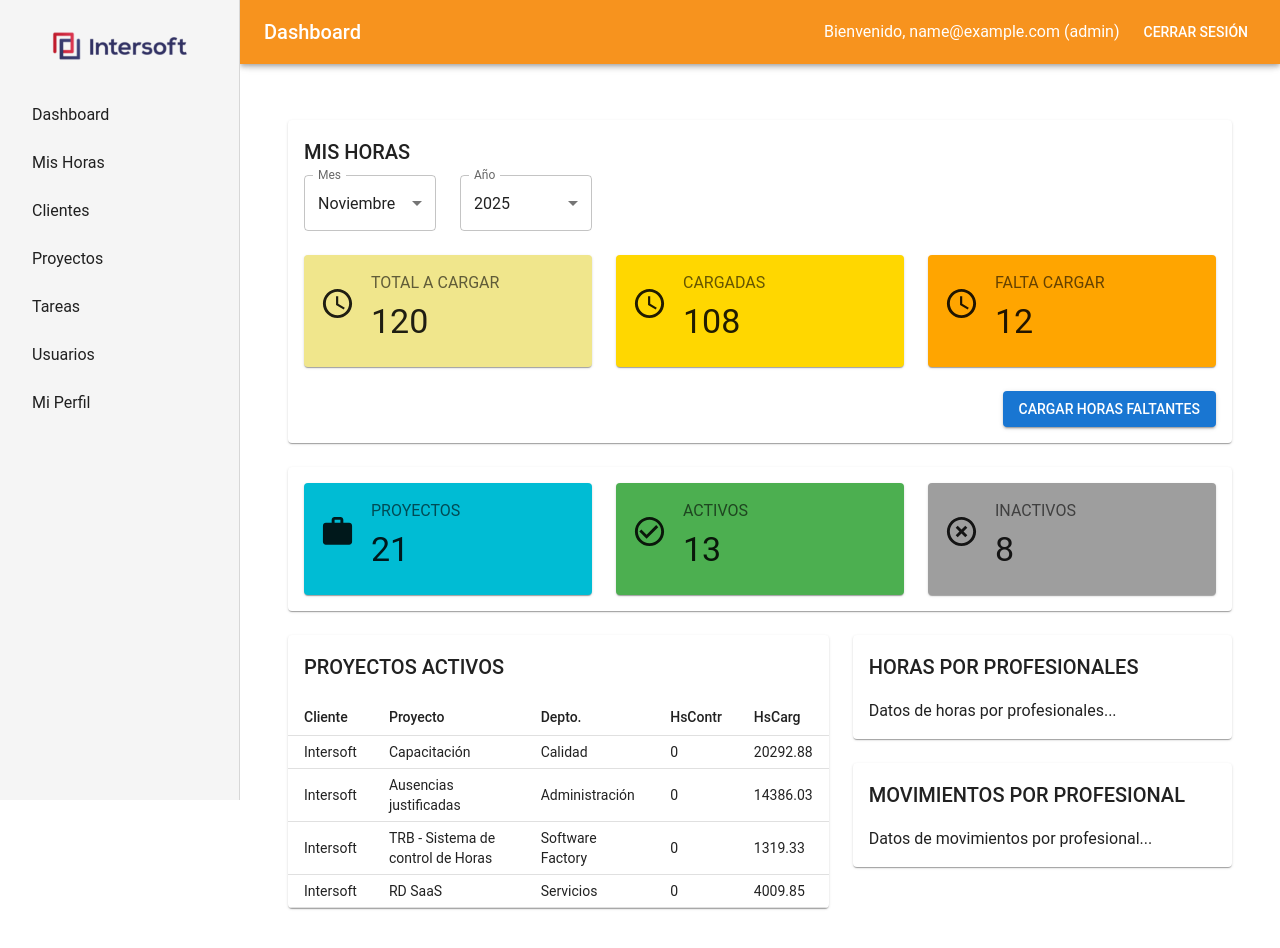
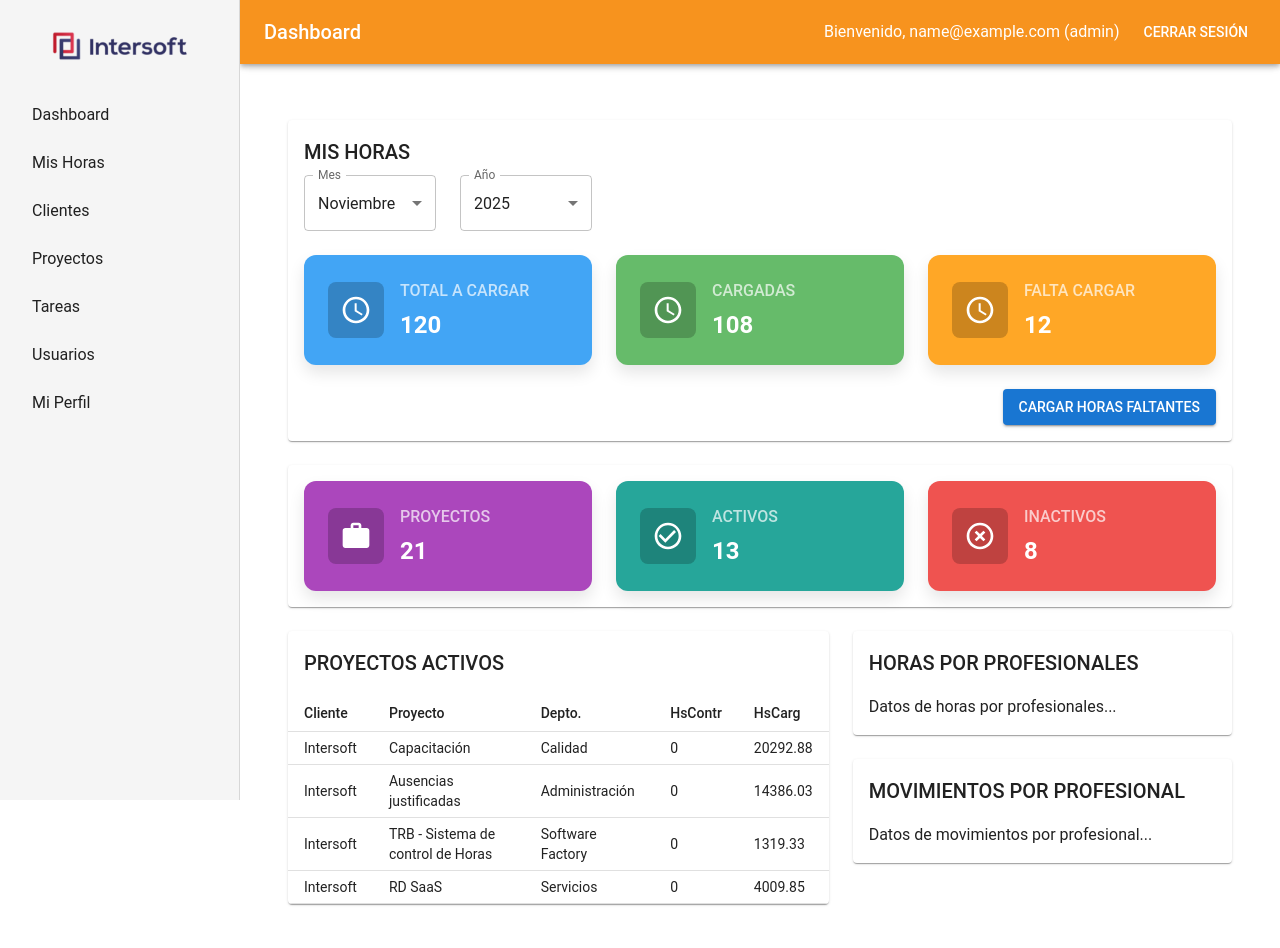
Before and after one commit to juanmg4/TRB, a React (Create React App) app in the folder client/: page /Dashboard in a window 1280 px wide. Shown: the top 948 px of the page. Built offline with nearby package versions, Linux system fonts and the light colour scheme; sample sign-in values are in the browser's storage.

Commit message:
Se modifico el estilo y color de las tarjetas del dashboard

```diff
--- a/client/src/pages/DashboardPage.tsx
+++ b/client/src/pages/DashboardPage.tsx
@@ -18,6 +18,7 @@ import {
   TableHead,
   TableRow,
 } from '@mui/material';
+import { darken } from '@mui/material/styles';
 import {
   AccessTime,
   Work,
@@ -53,19 +54,43 @@ interface StatCardProps {
 }
 
 const StatCard: React.FC<StatCardProps> = ({ title, value, icon, color }) => (
-  <Card sx={{ backgroundColor: color }}>
-    <CardContent>
-      <Grid container spacing={2} alignItems="center">
-        <Grid item>{icon}</Grid>
-        <Grid item xs>
-          <Typography sx={{ color: 'text.secondary' }} gutterBottom>
-            {title}
-          </Typography>
-          <Typography variant="h4">{value}</Typography>
-        </Grid>
-      </Grid>
-    </CardContent>
-  </Card>
+    <Card sx={{
+        backgroundColor: color,
+        color: '#fff',
+        borderRadius: '12px',
+        boxShadow: '0 8px 16px 0 rgba(0,0,0,0.1)',
+        transition: '0.3s',
+        '&:hover': {
+            boxShadow: '0 12px 24px 0 rgba(0,0,0,0.2)',
+        }
+    }}>
+        <CardContent sx={{ p: 3 }}>
+            <Box sx={{ display: 'flex', alignItems: 'center' }}>
+                <Box sx={{
+                    p: 1.5,
+                    mr: 2,
+                    backgroundColor: darken(color, 0.2),
+                    borderRadius: '8px',
+                    display: 'flex',
+                    alignItems: 'center',
+                    justifyContent: 'center',
+                    '& .MuiSvgIcon-root': {
+                        fontSize: '2rem'
+                    }
+                }}>
+                    {icon}
+                </Box>
+                <Box>
+                    <Typography sx={{ color: 'rgba(255, 255, 255, 0.7)', fontWeight: 500 }} gutterBottom>
+                        {title}
+                    </Typography>
+                    <Typography variant="h5" component="div" sx={{ fontWeight: 'bold' }}>
+                        {value}
+                    </Typography>
+                </Box>
+            </Box>
+        </CardContent>
+    </Card>
 );
 
 const DashboardPage: React.FC = () => {
@@ -125,7 +150,7 @@ const DashboardPage: React.FC = () => {
                   title="TOTAL A CARGAR"
                   value={misHoras.totalACargar}
                   icon={<AccessTime fontSize="large" />}
-                  color="#f0e68c"
+                  color="#42A5F5"
                 />
               </Grid>
               <Grid item xs={12} md={4}>
@@ -133,7 +158,7 @@ const DashboardPage: React.FC = () => {
                   title="CARGADAS"
                   value={misHoras.cargadas}
                   icon={<AccessTime fontSize="large" />}
-                  color="#ffd700"
+                  color="#66BB6A"
                 />
               </Grid>
               <Grid item xs={12} md={4}>
@@ -141,7 +166,7 @@ const DashboardPage: React.FC = () => {
                   title="FALTA CARGAR"
                   value={misHoras.faltaCargar}
                   icon={<AccessTime fontSize="large" />}
-                  color="#ffA500"
+                  color="#FFA726"
                 />
               </Grid>
               <Grid item xs={12} sx={{ display: 'flex', justifyContent: 'flex-end' }}>
@@ -160,7 +185,7 @@ const DashboardPage: React.FC = () => {
                   title="PROYECTOS"
                   value={proyectos.total}
                   icon={<Work fontSize="large" />}
-                  color="#00bcd4"
+                  color="#AB47BC"
                 />
               </Grid>
               <Grid item xs={12} md={4}>
@@ -168,7 +193,7 @@ const DashboardPage: React.FC = () => {
                   title="ACTIVOS"
                   value={proyectos.activos}
                   icon={<CheckCircleOutline fontSize="large" />}
-                  color="#4caf50"
+                  color="#26A69A"
                 />
               </Grid>
               <Grid item xs={12} md={4}>
@@ -176,7 +201,7 @@ const DashboardPage: React.FC = () => {
                   title="INACTIVOS"
                   value={proyectos.inactivos}
                   icon={<HighlightOff fontSize="large" />}
-                  color="#9e9e9e"
+                  color="#EF5350"
                 />
               </Grid>
             </Grid>
```
